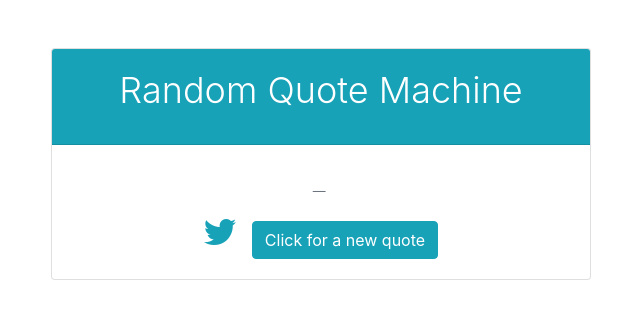
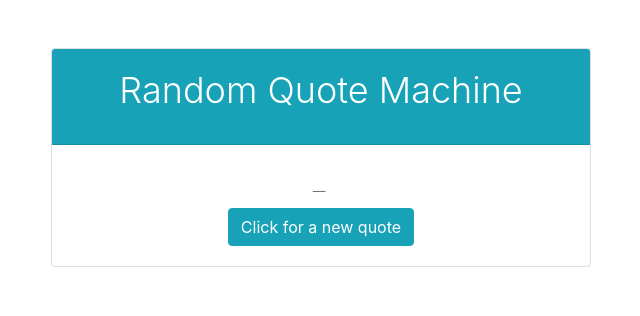
Before and after one commit to DMai90/random-quote-machine, a React (Create React App) app: page / in a window 1280 px wide. Shown: the top 316 px of the page, without its empty margins (319-959 px from the left). Built offline with nearby package versions, Linux system fonts and the light colour scheme; the HTML template or start-up script is replaced by a standard one.

Commit message:
Tweet button only visable after successful response. Tweet button now includes content

```diff
--- a/src/QuoteMachine.js
+++ b/src/QuoteMachine.js
@@ -57,6 +57,8 @@ class QuoteMachine extends Component {
       bgColor
     } = this.state;
 
+    const encoded = encodeURIComponent(`"${content}" -${author}`);
+
     return (
       <div className="container">
         <div className="row ">
@@ -77,20 +79,25 @@ class QuoteMachine extends Component {
                     <blockquote className="blockquote" id="text">
                       <p>{content}</p>
                     </blockquote>
-                    <footer className="blockquote-footer" id="author">
+                    <footer className="blockquote-footer mb-2" id="author">
                       {author}
                     </footer>
 
-                    <div className="col mt-3">
-                      <a href="twitter.com/intent/tweet" id="tweet-quote">
-                        <i
-                          className={`fab fa-twitter fa-2x mr-3 text-${bgColor}`}
-                        />
-                      </a>
+                    <div className="d-flex justify-content-center">
+                      {content.length > 0 && (
+                        <a
+                          href={`https://twitter.com/intent/tweet?hashtags=quotes&related=freecodecamp&text=${encoded}`}
+                          id="tweet-quote"
+                        >
+                          <i
+                            className={`fab fa-twitter fa-2x mr-3 text-${bgColor}`}
+                          />
+                        </a>
+                      )}
 
                       <button
                         type="button"
-                        className={`btn btn-${bgColor}`}
+                        className={`btn btn-${bgColor} text-white`}
                         onClick={this.getNewQuote}
                         id="new-quote"
                       >
```
